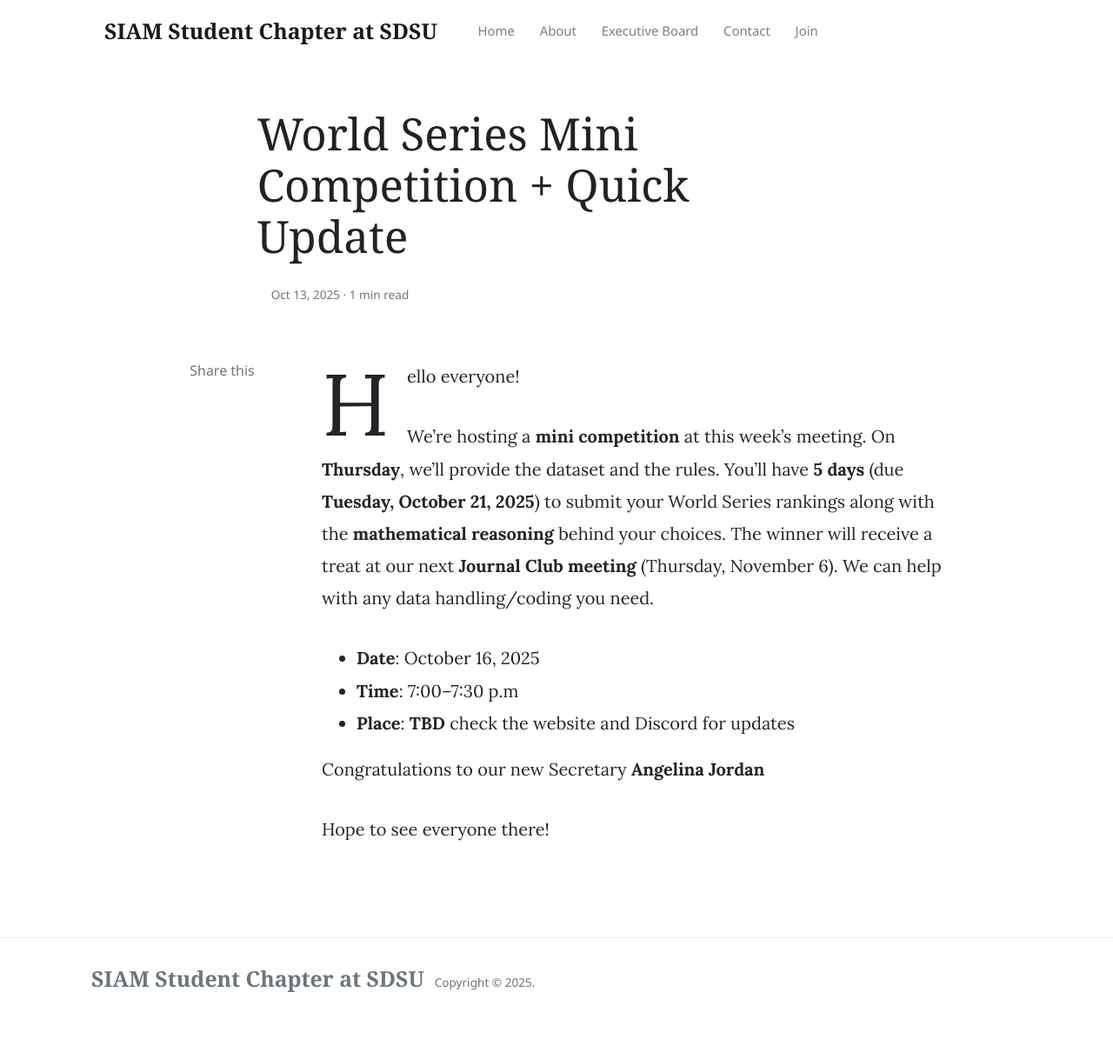
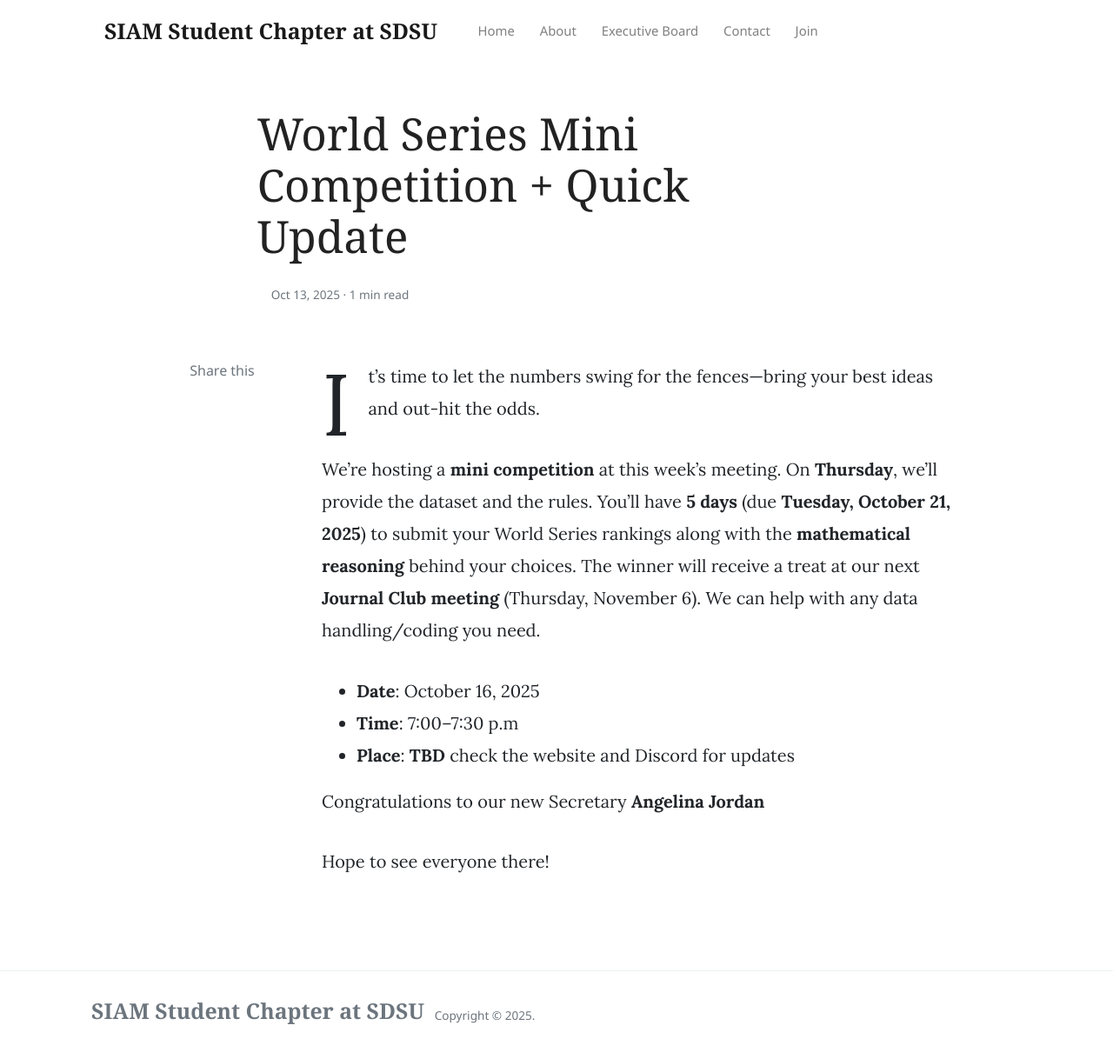
Before and after one commit to siamscsdsu/siamscsdsu.github.io, a Jekyll site: the page built from _posts/2025-10-13-october-competition.md, in a window 1280 px wide and 1210 px high. Shown: the whole window at 87% size. Built offline with Jekyll 4.4.1, drawn with Linux system fonts in a browser that asks for light colours; nearby versions of some CDN libraries; comment, search, counter and statistics services are not loaded.

Commit message:
competition october update

```diff
--- a/_posts/2025-10-13-october-competition.md
+++ b/_posts/2025-10-13-october-competition.md
@@ -5,7 +5,7 @@ title:  "World Series Mini Competition + Quick Update"
 
 ---
 
-Hello everyone!
+It’s time to let the numbers swing for the fences—bring your best ideas and out-hit the odds.
 
 We’re hosting a **mini competition** at this week’s meeting. On **Thursday**, we’ll provide the dataset and the rules. You’ll have **5 days** (due **Tuesday, October 21, 2025**) to submit your World Series rankings along with the **mathematical reasoning** behind your choices. The winner will receive a treat at our next **Journal Club meeting** (Thursday, November 6). We can help with any data handling/coding you need.
 
```
